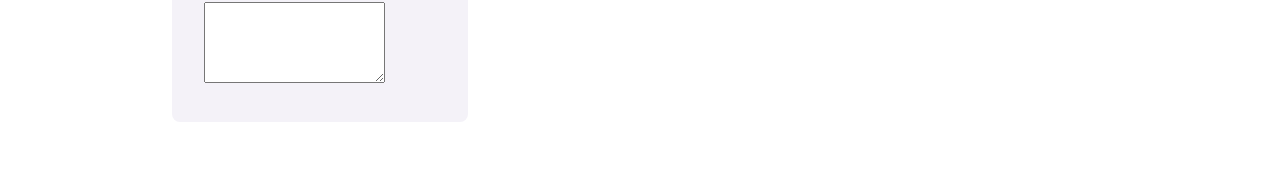
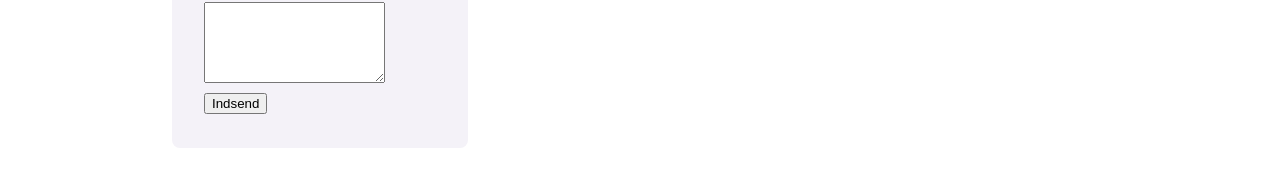
Before and after one commit to SiljeSeneberg/formular-oevelse, a plain HTML site: page index.html in a window 1280 px wide. Shown: the part 534-717 px from the top of the page. Drawn offline with Linux system fonts and the light colour scheme.

Commit message:
Kíndsend knap

```diff
--- a/index.html
+++ b/index.html
@@ -52,7 +52,7 @@
               </label>
             </div>
 
-            <form name=”kontakt” netlify ></form>
+<button type="submit">Indsend</button>
           </form>
 
 
```
